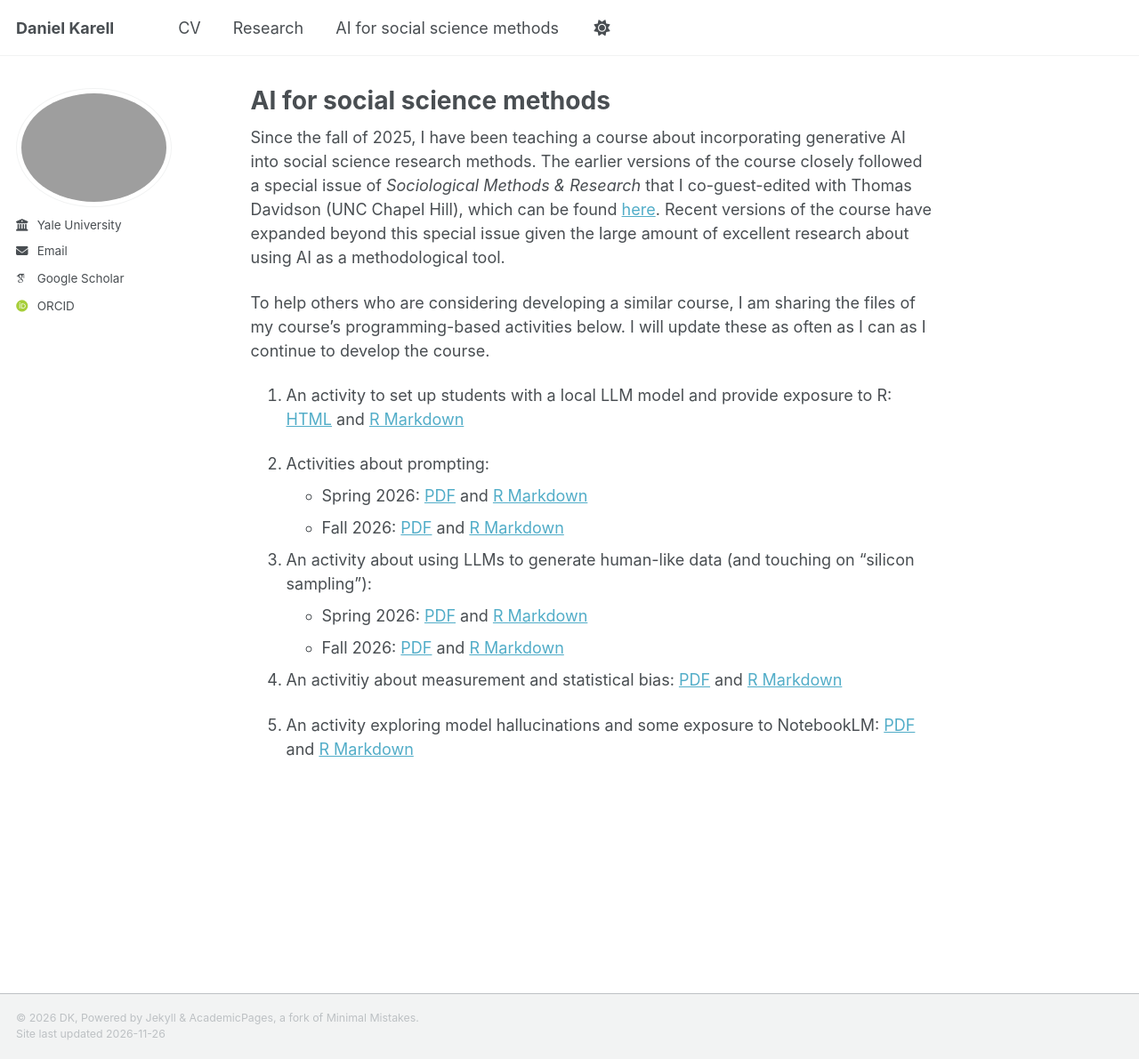
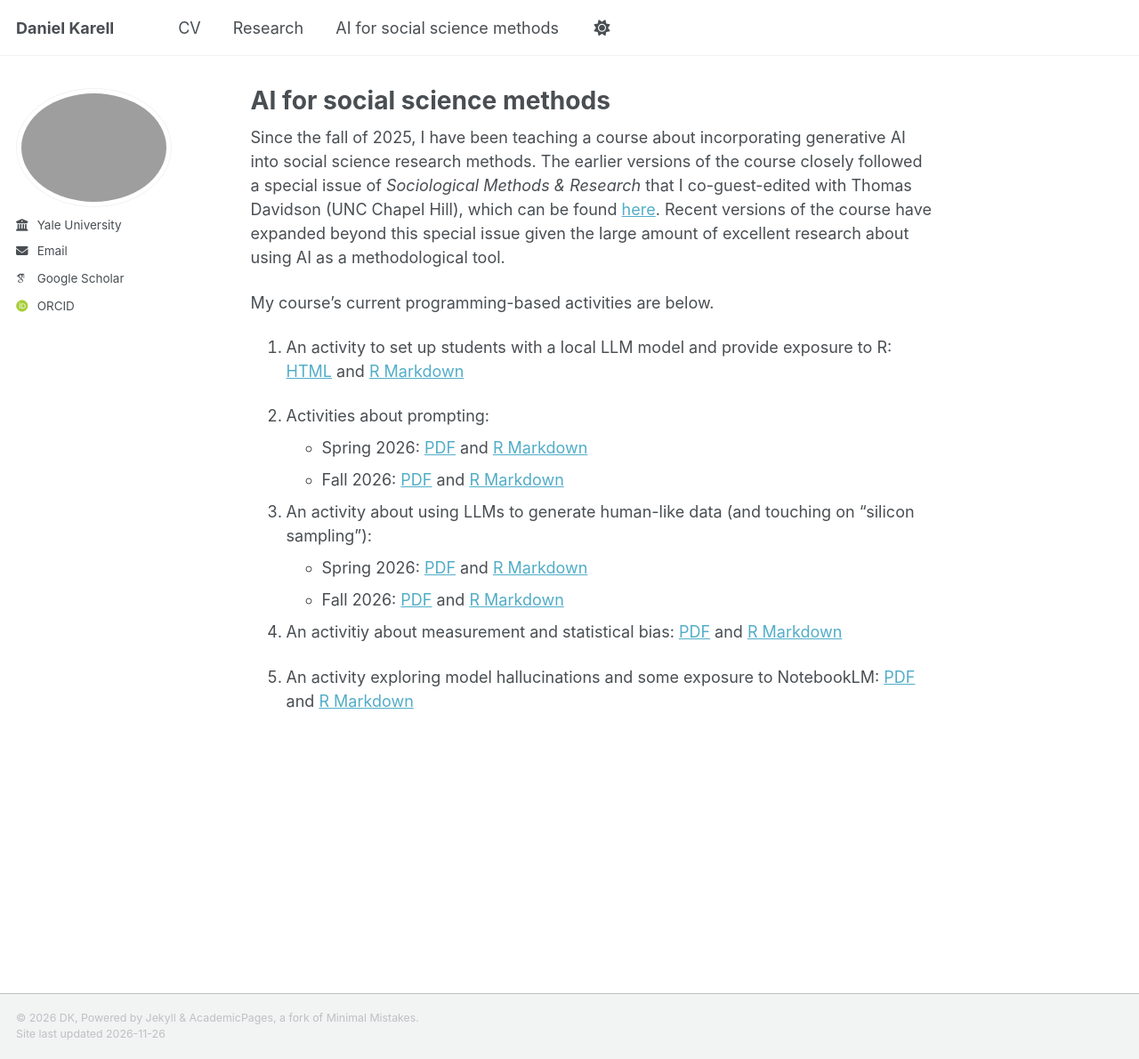
Before and after one commit to dkarell/dkarell.github.io, a Jekyll site: the page built from _pages/ai_for_social_science_methods.md, in a window 1280 px wide and 1191 px high. Shown: the whole window at 89% size. Built offline with Jekyll 4.4.1, drawn with Linux system fonts in a browser that asks for light colours; some web fonts are replaced; a script that is not in the unit is left out.

Commit message:
Revise introduction for course activities sharing
Updated the introduction to clarify the sharing of programming-based activities for the course.

```diff
--- a/_pages/ai_for_social_science_methods.md
+++ b/_pages/ai_for_social_science_methods.md
@@ -7,7 +7,7 @@ author_profile: true
 
 Since the fall of 2025, I have been teaching a course about incorporating generative AI into social science research methods. The earlier versions of the course closely followed a special issue of *Sociological Methods & Research* that I co-guest-edited with Thomas Davidson (UNC Chapel Hill), which can be found [here](https://journals.sagepub.com/toc/smra/54/3). Recent versions of the course have expanded beyond this special issue given the large amount of excellent research about using AI as a methodological tool.
 
-To help others who are considering developing a similar course, I am sharing the files of my course's programming-based activities below. I will update these as often as I can as I continue to develop the course.
+My course's current programming-based activities are below.
 
 1. An activity to set up students with a local LLM model and provide exposure to R: [HTML](https://www.dropbox.com/scl/fi/f9dtkj4a5ode0yeo1d2l9/activity_0_setup.html?rlkey=ov7tf6a8mb7zbcmz02hrcbdyu&st=itcuw4q7&dl=0) and [R Markdown](https://www.dropbox.com/scl/fi/9tvt3o0nz4ylu58sci3t7/activity_0_setup.Rmd?rlkey=ckatvox00plos2hd5v90eak1n&st=hy178xba&dl=0)
 
```
